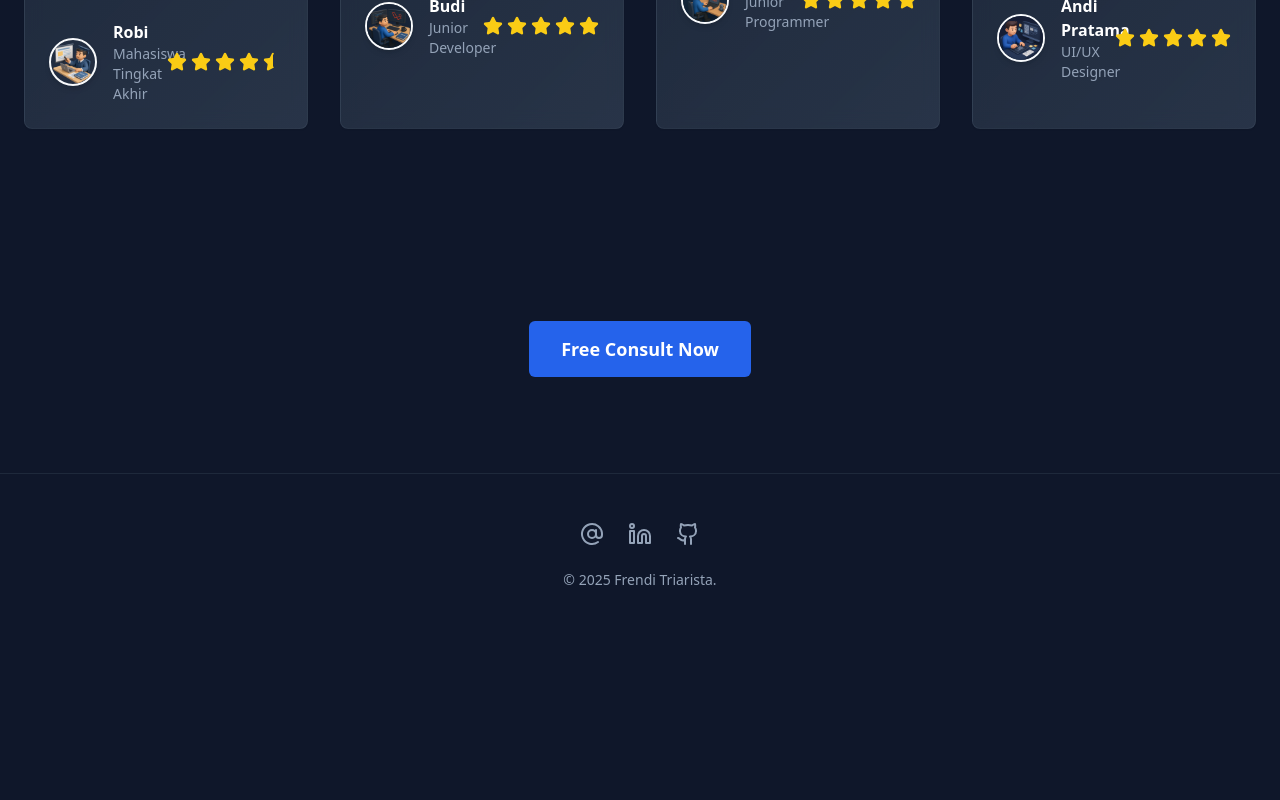
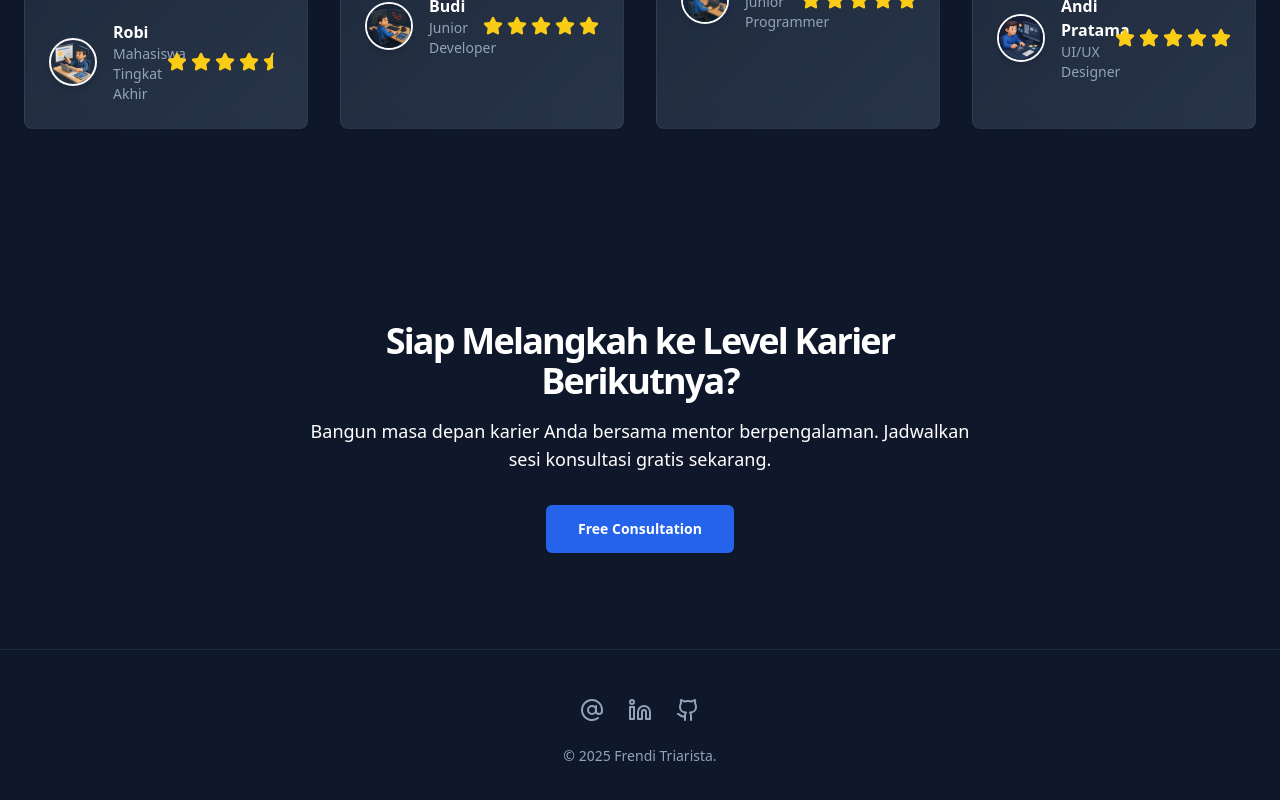
Before and after one commit to xfrends/frendi.web.id, a Next.js app: page /mentoring in a window 1280 px wide. Shown: the part 1501-2301 px from the top of the page. Before the commit the page ends 2147 px from the top, so only its background shows below. Built offline with nearby package versions, Linux system fonts and the light colour scheme.

Commit message:
add cta section title & fix Author

```diff
--- a/app/blog/[slug]/page.tsx
+++ b/app/blog/[slug]/page.tsx
@@ -75,7 +75,7 @@ export default async function BlogPost({
                             {/* Author and Date */}
                             <div className="flex items-center gap-4 mb-8">
                                 <div className="flex flex-col h-full w-auto p-2 bg-gray-800/50 rounded-xl border border-gray-700/50 transition hover:scale-105 hover:shadow-x">
-                                    <span className="text-sm font-semibold text-slate-400">Written by</span>
+                                    {/* <span className="text-sm font-semibold text-slate-400">Written by</span> */}
                                     <span className="text-white">{post.author}</span>
                                 </div>
                                 <div className="w-1.5 h-1.5 rounded-full bg-slate-600" />
--- a/app/mentoring/page.tsx
+++ b/app/mentoring/page.tsx
@@ -187,13 +187,23 @@ export default function MentoringPage() {
                 </section>
 
                 {/* CTA Section */}
-                <section className="w-full bg-[var(--secondary-color)]/20 py-16 md:py-24">
-                    <div className="container mx-auto px-4 md:px-6 text-center">
-                        <Link href="https://tawk.to/frendi" target="_blank" className="block">
-                            <Button size="lg" className="h-14 px-8 text-lg font-bold bg-blue-600 hover:bg-blue-700 text-white">
-                                Free Consult Now
-                            </Button>
-                        </Link>
+                <section className="w-full py-16 md:py-24">
+                    <div className="container mx-auto px-4 text-center md:px-6">
+                        <div className="mx-auto max-w-2xl">
+                            <h2 className="text-3xl font-bold tracking-tighter sm:text-4xl">
+                                Siap Melangkah ke Level Karier Berikutnya?
+                            </h2>
+                            <p className="mt-4 text-lg text-[var(--text-secondary)]">
+                                Bangun masa depan karier Anda bersama mentor berpengalaman. Jadwalkan sesi konsultasi gratis sekarang.
+                            </p>
+                            <div className="mt-8 flex justify-center">
+                                <Link href="https://tawk.to/frendi" target="_blank" className="block">
+                                    <Button size="lg" className="h-12 px-8 font-bold bg-blue-600 hover:bg-blue-700 text-white">
+                                        Free Consultation
+                                    </Button>
+                                </Link>
+                            </div>
+                        </div>
                     </div>
                 </section>
             </div>
```
Also changed, not shown: lib/blog.ts (+4 -4 lines).
